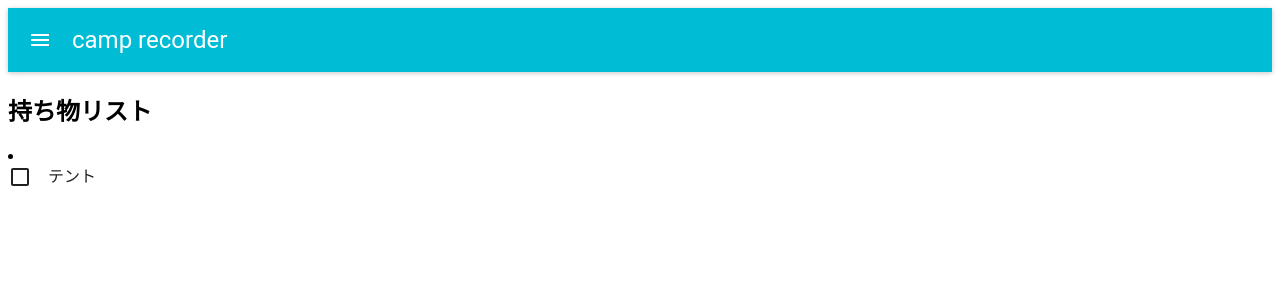
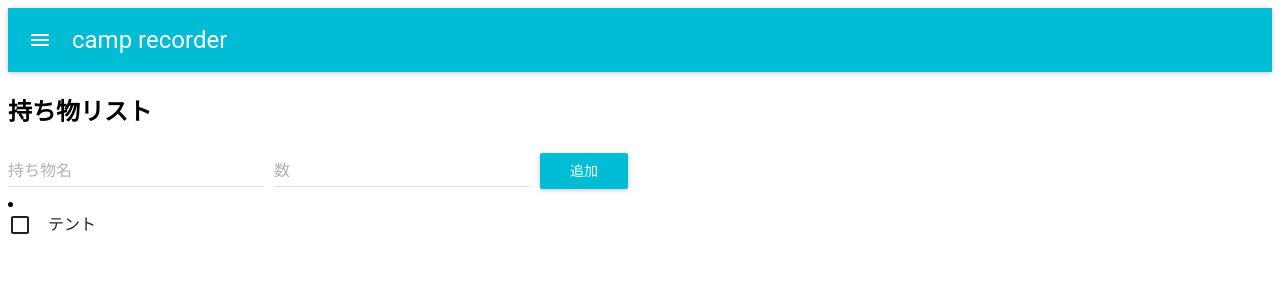
Before and after one commit to mas0061/camp-recorder, a React app: page / in a window 1280 px wide. Shown: the top 300 px of the page. Built offline with nearby package versions, Linux system fonts and the light colour scheme.

Commit message:
divide Packing list, add Item add field

```diff
--- /dev/null
+++ b/src/addItem.jsx
@@ -0,0 +1,27 @@
+import React from 'react';
+import TextField from 'material-ui/TextField';
+import RaisedButton from 'material-ui/RaisedButton';
+
+export default class AddItem extends React.Component {
+  constructor(props) {
+    super(props);
+  }
+
+  _clickAddButton(event) {
+
+  }
+
+  render() {
+    const style = {
+      marginRight: 10
+    }
+
+    return (
+      <div>
+        <TextField hintText="持ち物名" style={style} />
+        <TextField hintText="数" style={style} />
+        <RaisedButton label="追加" primary={true} onChange={this._clickAddButton.bind(this)} />
+      </div>
+    );
+  }
+}
--- a/src/camp-recorder.jsx
+++ b/src/camp-recorder.jsx
@@ -2,32 +2,20 @@ import React from 'react';
 import MuiThemeProvider from 'material-ui/styles/MuiThemeProvider';
 import AppBar from 'material-ui/AppBar';
 
-import Item from './item.jsx';
 import CRHeader from './header.jsx'
+import PackingList from './packingList.jsx'
 
 export default class CampRecorder extends React.Component {
   constructor(props) {
     super(props);
-
-    this.state = {
-      items: [{name: "テント"}]
-    }
   }
 
   render() {
-    let _items = [];
-    this.state.items.forEach(function(item, index){
-      _items.push(<Item itemName={item.name} key={`item-${index}`} />);
-    });
-
     return (
       <MuiThemeProvider>
         <div>
           <CRHeader />
-          <div>
-            <h2>持ち物リスト</h2>
-            {_items}
-          </div>
+          <PackingList />
         </div>
       </MuiThemeProvider>
     );
--- /dev/null
+++ b/src/packingList.jsx
@@ -0,0 +1,29 @@
+import React from 'react';
+
+import Item from './item.jsx';
+import AddItem from './addItem.jsx';
+
+export default class PackingList extends React.Component {
+  constructor(props) {
+    super(props);
+
+    this.state = {
+      items: [{name: "テント"}]
+    }
+  }
+
+  render() {
+    let _items = [];
+    this.state.items.forEach(function(item, index){
+      _items.push(<Item itemName={item.name} key={`item-${index}`} />);
+    });
+
+    return (
+      <div>
+        <h2>持ち物リスト</h2>
+        <AddItem />
+        {_items}
+      </div>
+    );
+  }
+}
```
